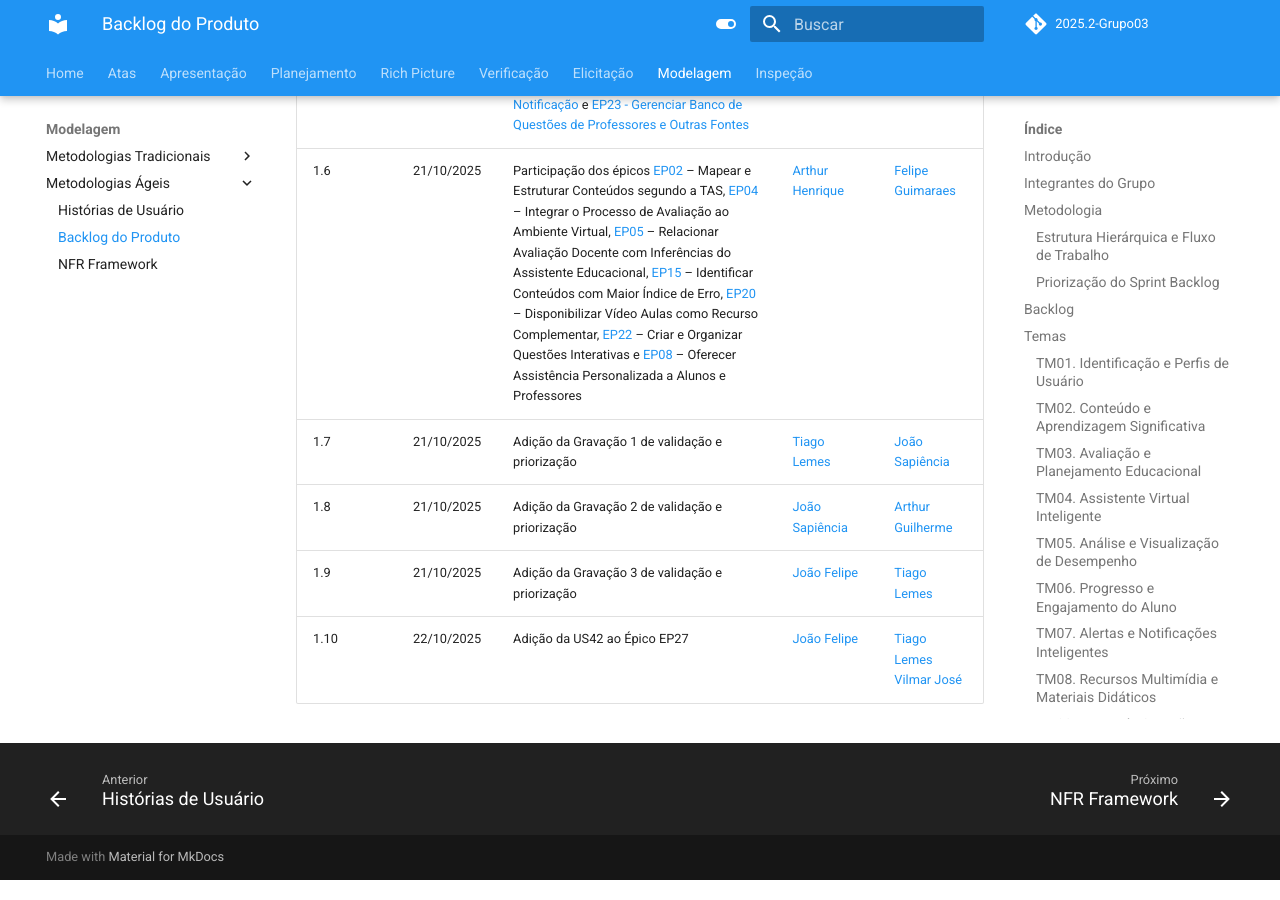
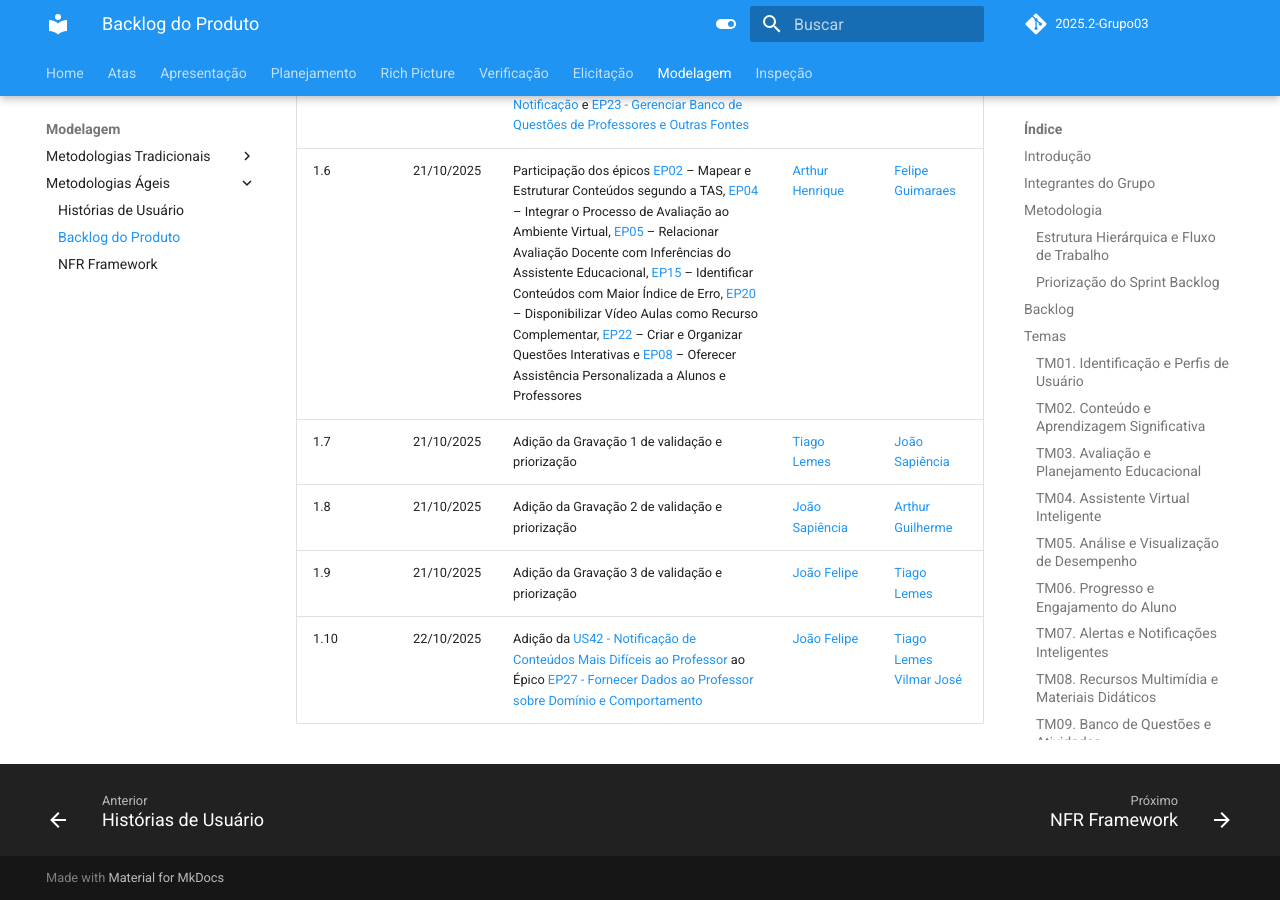
Before and after one commit to Requisitos-de-Software/2025.2-Grupo03, an MkDocs documentation site: the page built from docs/Modelagem/backlog_do_produto.md, in a window 1280 px wide and 900 px high, scrolled down 21623 px. Built offline with MkDocs 1.6.1 and Material for MkDocs 9.7.7, drawn with Linux system fonts in a browser that asks for light colours; comment, search, counter and statistics services are not loaded.

Commit message:
Adiciona a história de usuário US42 - Notificação de Conteúdos Mais Difíceis ao Professor ao Épico EP27

```diff
--- a/docs/Modelagem/backlog_do_produto.md
+++ b/docs/Modelagem/backlog_do_produto.md
@@ -607,4 +607,4 @@ O Grupo 03 agradece o apoio das ferramentas de Inteligência Artificial Generati
 | 1.7    | 21/10/2025 | Adição da Gravação 1 de validação e priorização  | [Tiago Lemes](https://github.com/TiagoTeixeira-2005) | [João Sapiência](https://github.com/JoaoSapiencia) |
 | 1.8    | 21/10/2025 | Adição da Gravação 2 de validação e priorização  | [João Sapiência](https://github.com/JoaoSapiencia) | [Arthur Guilherme](https://github.com/ArthurGuilher62) |
 | 1.9    | 21/10/2025 | Adição da Gravação 3 de validação e priorização  | [João Felipe](https://github.com/MrBolt2005) | [Tiago Lemes](https://github.com/TiagoTeixeira-2005) |
-| 1.10   | 22/10/2025 | Adição da US42 ao Épico EP27 | [João Felipe](https://github.com/MrBolt2005) | [Tiago Lemes](https://github.com/TiagoTeixeira-2005) <br> [Vilmar José](https://github.com/VilmarFagundes) |
+| 1.10   | 22/10/2025 | Adição da [US42 - Notificação de Conteúdos Mais Difíceis ao Professor](https://requisitos-de-software.github.io/2025.2-Grupo03/Modelagem/historias_de_usuario/#us42-notificacao-de-conteudos-mais-dificeis-ao-professor) ao Épico [EP27 - Fornecer Dados ao Professor sobre Domínio e Comportamento](https://requisitos-de-software.github.io/2025.2-Grupo03/Modelagem/backlog_do_produto/#ep27-fornecer-dados-ao-professor-sobre-dominio-e-comportamento) | [João Felipe](https://github.com/MrBolt2005) | [Tiago Lemes](https://github.com/TiagoTeixeira-2005) <br> [Vilmar José](https://github.com/VilmarFagundes) |
```
